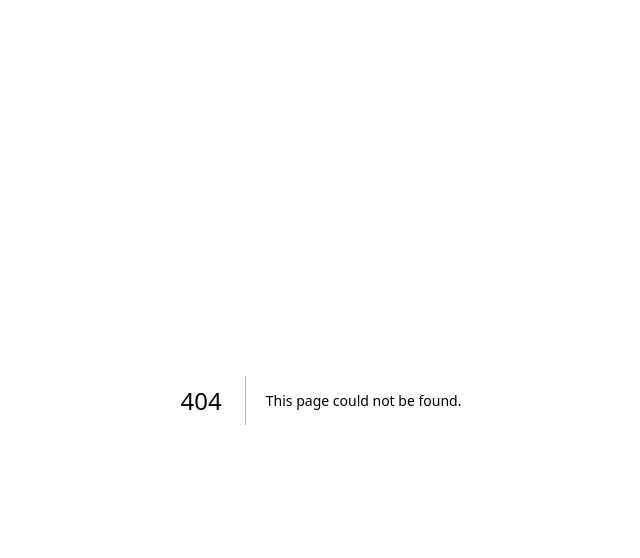
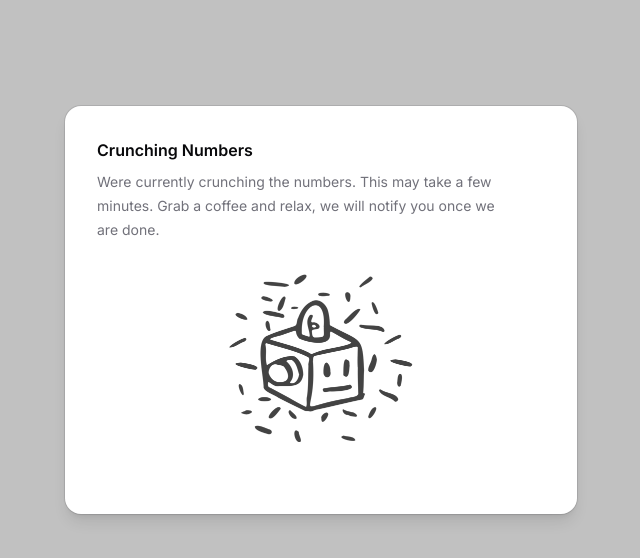
Before and after one commit to pierre-jezegou/kys, a Next.js app in the folder web/: page /verify/crunching-numbers in a window 1280 px wide. Before the commit this address had no page. Shown: the top 558 px of the page, without its empty margins (319-959 px from the left). Built offline with nearby package versions, Linux system fonts and the light colour scheme.

Commit message:
Added polling screen

```diff
--- /dev/null
+++ b/web/src/app/verify/crunching-numbers/page.tsx
@@ -0,0 +1,31 @@
+"use client";
+import { Button } from "@/components/catalyst/button";
+import {
+  DialogActions,
+  DialogBody,
+  DialogDescription,
+  DialogTitle,
+} from "@/components/catalyst/dialog";
+import Image from "next/image";
+import { useCallback, useState } from "react";
+
+import uploadToS3 from "@/utils/uploadToS3";
+import { Description } from "@/components/catalyst/fieldset";
+
+export default function CrunchingNumbers() {
+  return (
+    <>
+      <DialogTitle>Crunching Numbers</DialogTitle>
+      <DialogDescription>
+        Were currently crunching the numbers. This may take a few minutes. Grab
+        a coffee and relax, we will notify you once we are done.
+      </DialogDescription>
+      <DialogBody>
+        <div className="flex justify-center animate-pulse mb-8">
+          <Image src="/robot.png" alt="robot" width="200" height="200" />
+        </div>
+
+      </DialogBody>
+    </>
+  );
+}
```
Also changed, not shown: web/public/robot.png (added).
